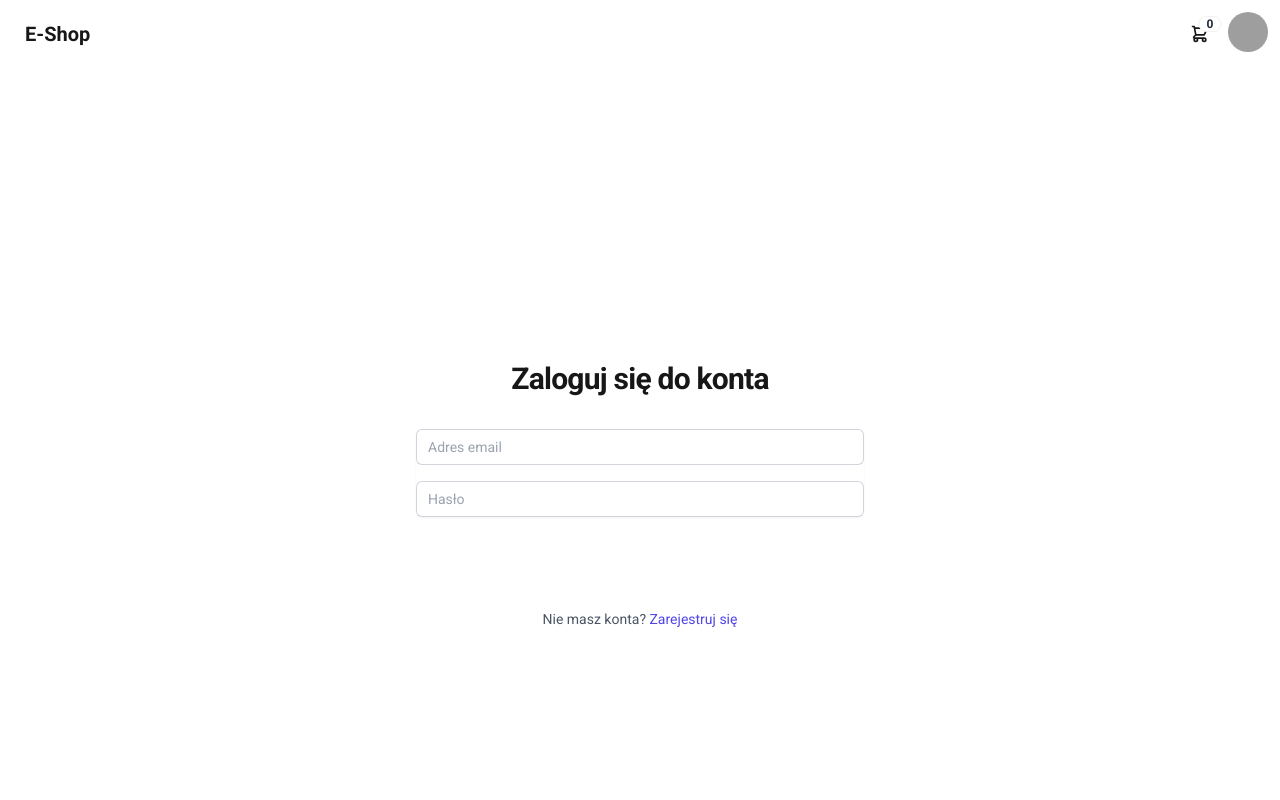
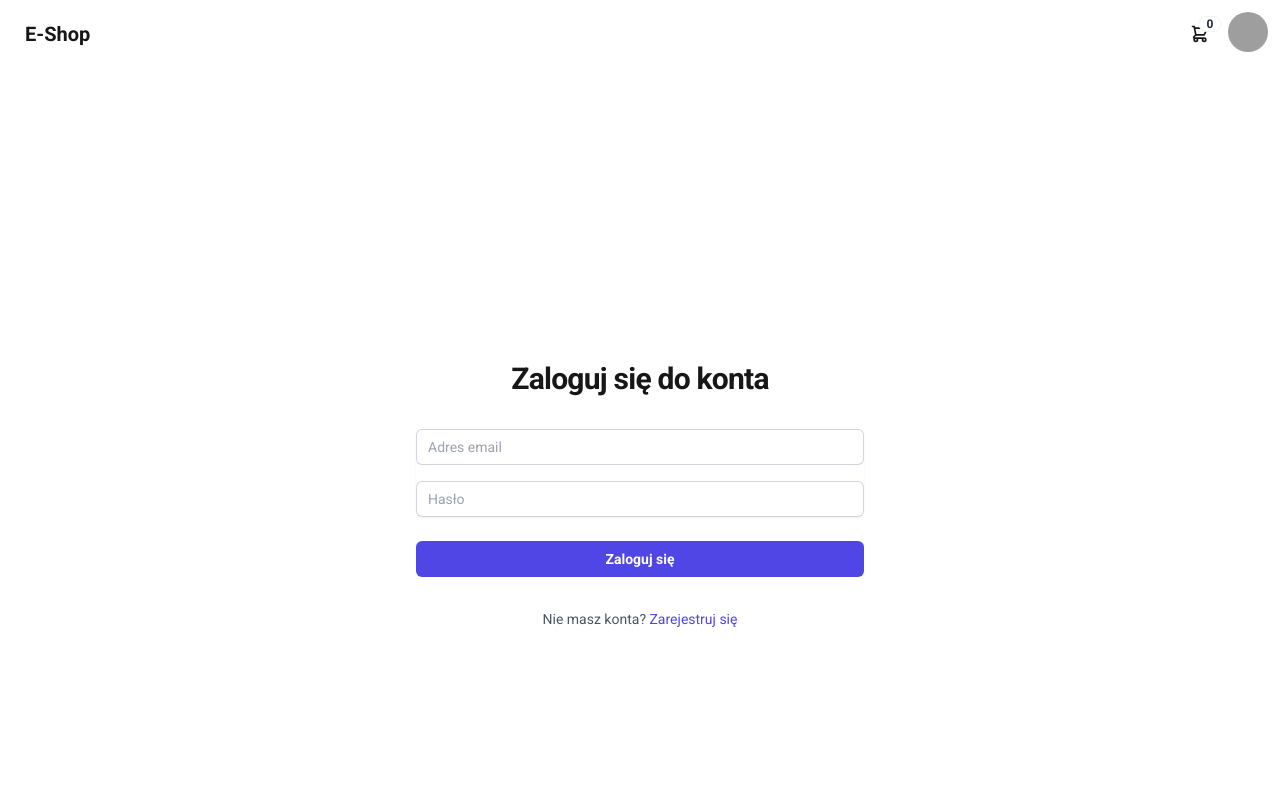
Before and after one commit to BigWojtek7/nextjs-tailwindcss-shop, a Next.js app: page /auth/signin in a window 1280 px wide. Shown: the top 800 px of the page. Built offline with nearby package versions, Linux system fonts and the light colour scheme; no server answers; grey boxes are pictures that could not be loaded; a web font is replaced by a local one.

Commit message:
Update SignIn button styling for improved visibility

```diff
--- a/app/auth/signin/page.tsx
+++ b/app/auth/signin/page.tsx
@@ -102,7 +102,7 @@ export default function SignIn() {
             <button
               type="submit"
               disabled={isLoading}
-              className="group relative flex w-full justify-center rounded-md  px-3 py-2 text-sm font-semibold text-white hover:bg-indigo-500 focus-visible:outline focus-visible:outline-2 focus-visible:outline-offset-2 focus-visible:outline-indigo-600 disabled:bg-indigo-400"
+              className="group relative flex w-full justify-center rounded-md  px-3 py-2 bg-indigo-600 text-sm font-semibold text-white hover:bg-indigo-500 focus-visible:outline focus-visible:outline-2 focus-visible:outline-offset-2 focus-visible:outline-indigo-600 disabled:bg-indigo-400"
             >
               {isLoading ? 'Logowanie...' : 'Zaloguj się'}
             </button>
```
